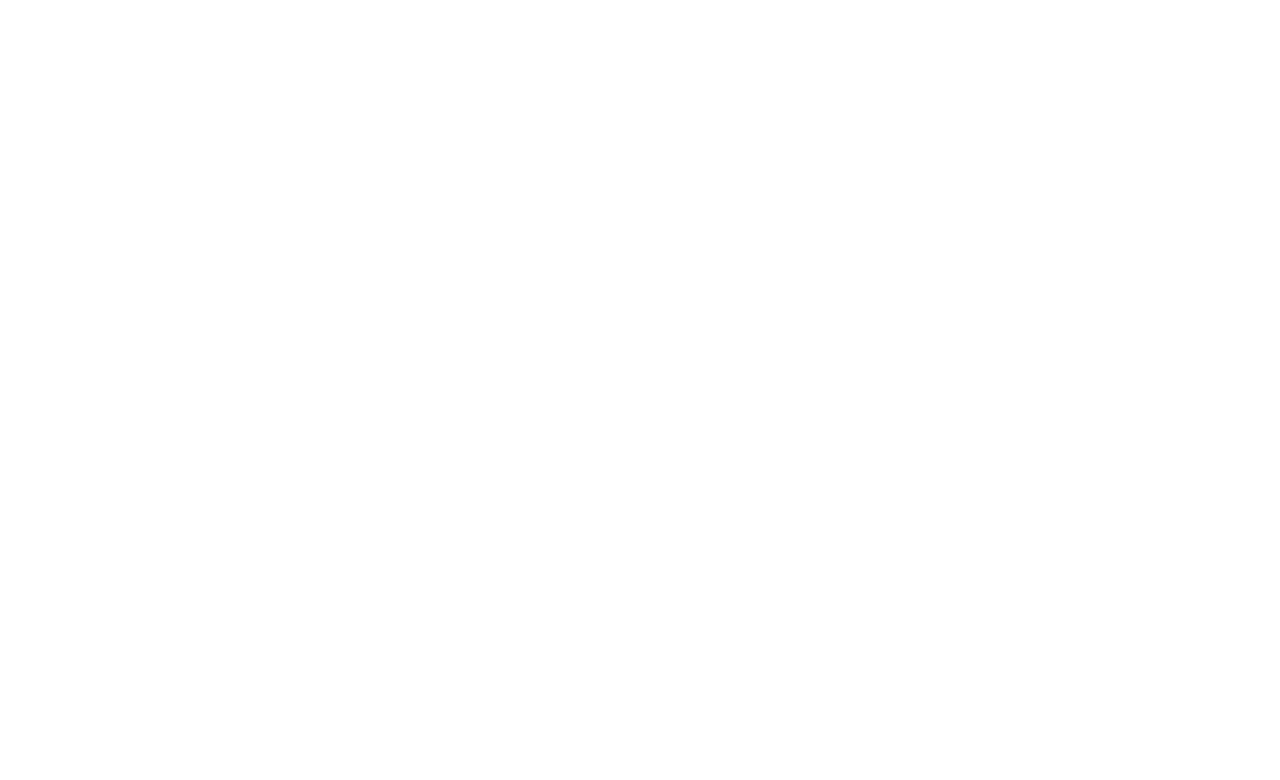
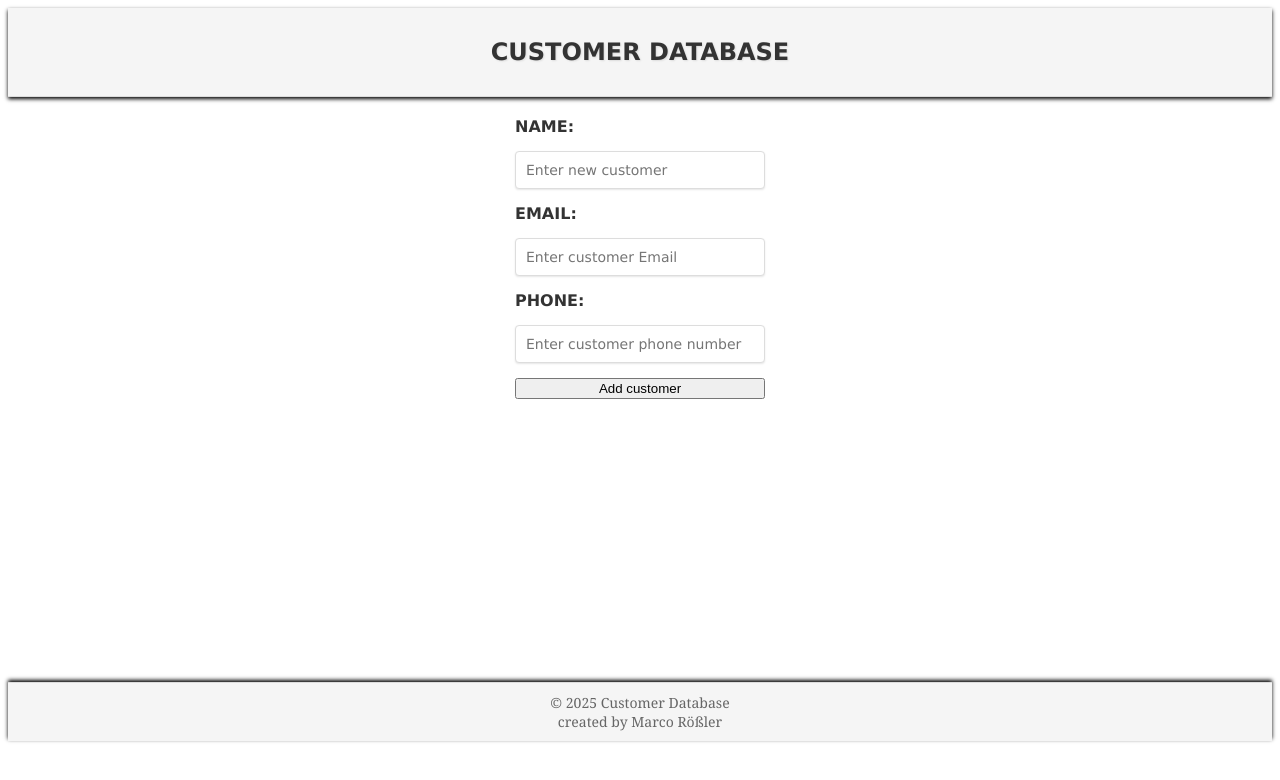
Before and after one commit to MR-1985/customer-database, a plain HTML site: page index.html in a window 1280 px wide. Drawn offline with Linux system fonts and the light colour scheme.

Commit message:
Add files via upload
style: added style, form and created header and footer

```diff
--- a/index.html
+++ b/index.html
@@ -9,7 +9,7 @@
     <script src="./template/template.js"></script>
     <script src="./db/db.js "></script>
 </head>
-<body>
+<body id="body" onload="init()">
 
 </body>
 </html>
--- a/script/script.js
+++ b/script/script.js
@@ -0,0 +1,14 @@
+function init() {
+createAllHtmlContainer();
+}
+
+function createAllHtmlContainer() {
+   createHeader();
+   createLimitedContent();
+   createForm();
+   createFooter();
+}
+
+function addCustomer() {
+
+}
--- a/style/style.css
+++ b/style/style.css
@@ -0,0 +1,67 @@
+.header{
+    background-color: #f5f5f5;
+    padding: 10px 0;
+    border-bottom: 1px solid #ddd;
+    box-shadow: 0 2px 4px rgba(0, 0, 0);
+    display: flex;
+    justify-content: center;
+    align-items: center;
+    width: 100%;
+}
+
+.header-title {
+    font-size: 24px;
+    font-weight: bold;
+    text-align: center;
+    margin: 20px 0;
+    text-transform: uppercase;
+    color: #333;
+    text-shadow: 1px 1px 2px rgba(0, 0, 0, 0.1);
+    font-family: Verdana, Geneva, Tahoma, sans-serif;
+}
+
+.limited-content {
+    max-width: 250px;
+    margin: 0 auto;
+    padding: 20px;
+    height: calc(100vh - 255px);
+}
+
+.customer-form {
+    display: flex;
+    flex-direction: column;
+    gap: 15px;
+    margin-bottom: 20px;
+}
+.customer-form label {
+    font-size: 16px;
+    font-weight: bold;
+    color: #333;
+    text-transform: uppercase;
+    font-family:'Lucida Sans', 'Lucida Sans Regular', 'Lucida Grande', 'Lucida Sans Unicode', Geneva, Verdana, sans-serif;
+}
+.customer-form input{
+    padding: 10px;
+    border: 1px solid #ddd;
+    border-radius: 4px;
+    font-size: 14px;
+    font-family: Verdana, Geneva, Tahoma, sans-serif;
+    box-shadow: 0 1px 2px rgba(0, 0, 0, 0.1);}
+
+.footer {
+    background-color: #f5f5f5;
+    padding: 10px 0;
+    border-top: 1px solid #ddd;
+    box-shadow: 0 -2px 4px rgba(0, 0, 0);
+    text-align: center;
+    font-size: 14px;
+    color: #666;
+    font-family: Verdana, Geneva, Tahoma, sans-serif;
+    width: 100%;
+}
+
+.footer-text {
+    margin: 0;
+    padding: 0;
+    font-family: Cambria, Cochin, Georgia, Times, 'Times New Roman', serif;
+}
--- a/template/template.js
+++ b/template/template.js
@@ -0,0 +1,36 @@
+function createHeader() {
+   let header = document.createElement("header");
+   header.className = "header";
+   header.innerHTML = "<h1 class='header-title'>Customer Database</h1>";
+   document.getElementById("body").appendChild(header);
+}
+
+function createLimitedContent(){
+    let limitedContent = document.createElement("div");
+    limitedContent.id = "limitedContent"
+    limitedContent.className = "limited-content";
+    document.getElementById("body").appendChild(limitedContent);
+}
+
+function createFooter() {
+   let footer = document.createElement("footer");
+   footer.className = "footer";
+   footer.innerHTML = "<p class='footer-text'>© 2025 Customer Database</p><p class='footer-text'>created by Marco Rößler</p>";
+   document.getElementById("body").appendChild(footer);
+}
+
+function createForm(){
+    let form = document.createElement("form");
+    form.id = "customerForm";
+    form.className = "customer-form";
+    form.innerHTML = `
+    <label for="name">Name:</label>
+    <input type="text" id="name" name="name" required placeholder="Enter new customer">
+    <label for="email">Email:</label>
+    <input type="email" id="email" name="email" required placeholder="Enter customer Email">
+    <label for="phone">Phone:</label>
+    <input type="tel" id="phone" name="phone" required placeholder="Enter customer phone number">
+    <button type="submit" onsubmit="addCustomer()" id="submit-button">Add customer</button>
+    `
+    document.getElementById("limitedContent").appendChild(form);
+}
```
